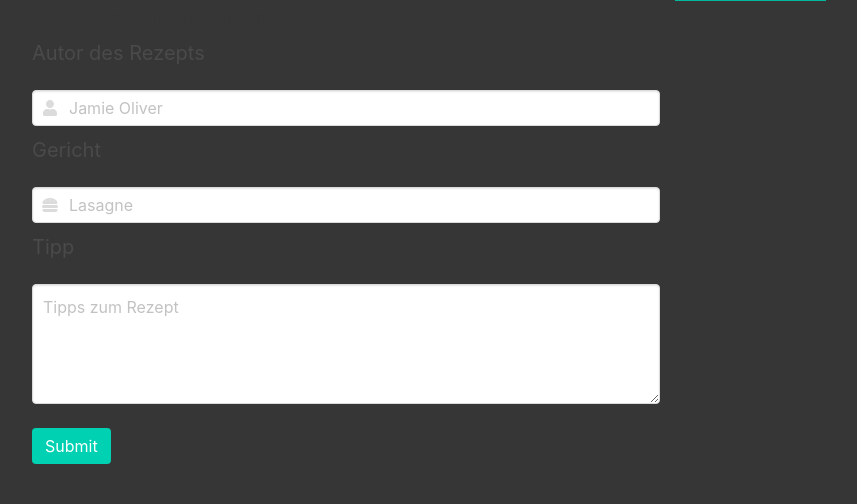
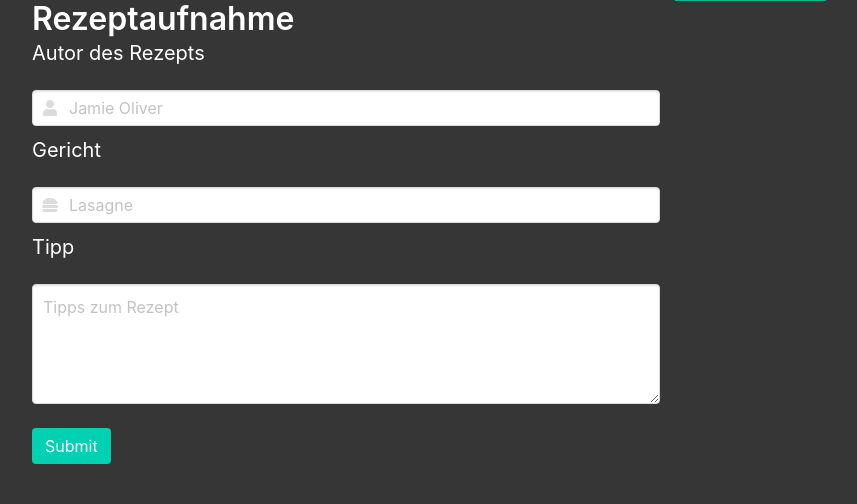
Before and after one commit to simonjaeggi/Kochbuch, a PHP site: page /rezeptaufnahme.php in a window 1280 px wide. Shown: the part 212-716 px from the top of the page, without its empty margins (294-1151 px from the left). Run offline with PHP 8.4, Linux system fonts and the light colour scheme; some libraries are stand-ins or nearby versions.

Commit message:
rezeptausgabe

```diff
--- a/index.php
+++ b/index.php
@@ -10,7 +10,7 @@ include("includes/LoginButton.php");
 
 
 if (empty($error)) {
-    $query = "select Name, Tipp, ExtAutor from tbl_Rezept";
+    $query = "select Name, Tipp, ExtAutor from tbl_Rezept ORDER BY Name Asc";
     $stmt = $mysqli->prepare($query);
     $stmt->execute();
     $result = $stmt->get_result();
@@ -24,8 +24,10 @@ $mysqli->close();
 
 <?php include("includes/filestart.php"); ?>
 <!-- Fill content from here -->
+<h1 class="title has-text-white">Index</h1>
+
 <?php
-    echo "<table><tr><th>Name</th><th>Tipp</th><th>ExtAutor</th></tr>";
+    echo "<table class='table is-bordered is-hoverable is-fullwidth is-striped'><tr class='has-text-white'><th>Name</th><th>Tipp</th><th>ExtAutor</th></tr>";
     while ($row = $result->fetch_assoc()) {   //Creates a loop to loop through results
         echo
         '<tr>
--- a/rezeptaufnahme.php
+++ b/rezeptaufnahme.php
@@ -4,10 +4,11 @@
 
 $message = "";
 $error = "";
+$autor=$gericht=$tipp=$user="";
 session_start();
 include("includes/LoginButton.php");
+include('php/db_connect.php');
 
-include('php/db_connect.php');
 // Wurden Daten mit "POST" gesendet?
 if ($_SERVER['REQUEST_METHOD'] == "POST") {
   $user = $_SESSION['userid'];
@@ -50,11 +51,11 @@ if ($_SERVER['REQUEST_METHOD'] == "POST") {
 <form action="" method="post">
 
 
-  <h1 class="title">Rezeptaufnahme</h1>
+  <h1 class="title has-text-white">Rezeptaufnahme</h1>
 
 
   <!-- Autor -->
-  <h2 class="subtitle">Autor des Rezepts</h2>
+  <h2 class="subtitle has-text-white">Autor des Rezepts</h2>
   <div class="field">
     <p class="control has-icons-left has-icons-right">
       <input name="autor" class="input" type="text" placeholder="Jamie Oliver">
@@ -66,7 +67,7 @@ if ($_SERVER['REQUEST_METHOD'] == "POST") {
 
 
   <!-- Gericht -->
-  <h2 class="subtitle">Gericht</h2>
+  <h2 class="subtitle has-text-white">Gericht</h2>
   <div class="field">
     <p class="control has-icons-left has-icons-right">
       <input name="gericht" class="input" type="text" placeholder="Lasagne">
@@ -79,7 +80,7 @@ if ($_SERVER['REQUEST_METHOD'] == "POST") {
 
   <!-- Tipp -->
   <div class="block">
-    <h2 class="subtitle">Tipp</h2>
+    <h2 class="subtitle has-text-white">Tipp</h2>
     <textarea name="tipp" placeholder="Tipps zum Rezept" class="Textarea"></textarea>
   </div>
 
```
